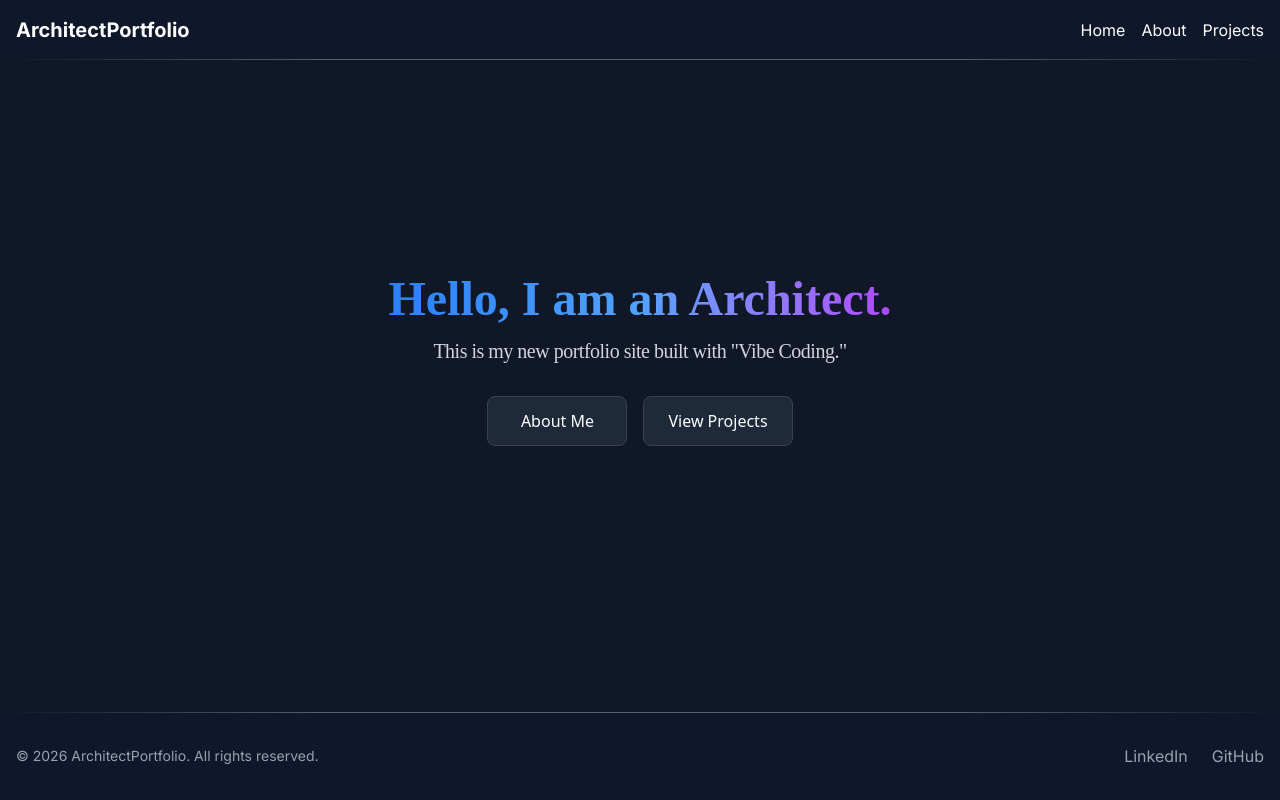
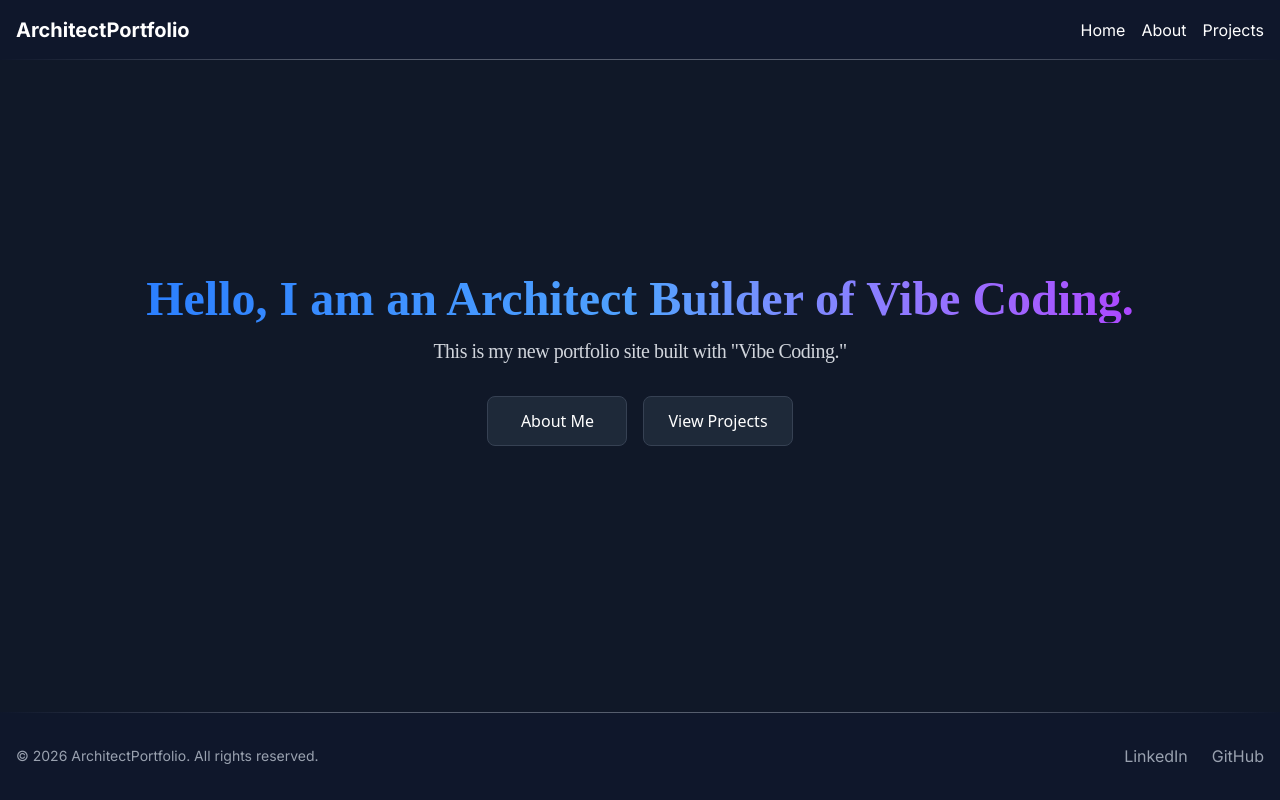
Before and after one commit to kenlimcw/VibeCodePortfolio1, a Next.js app: page / in a window 1280 px wide. Built offline with nearby package versions, Linux system fonts and the light colour scheme.

Commit message:
Updated content headline

```diff
--- a/src/app/page.tsx
+++ b/src/app/page.tsx
@@ -4,7 +4,7 @@ export default function Home() {
   return (
     <div className="flex flex-col items-center justify-center flex-1 p-10 bg-gray-900 text-white min-h-[calc(100vh-200px)]" style={{ fontFamily: "'Times New Roman', serif" }}>
       <h1 className="text-5xl font-bold mb-4 bg-gradient-to-r from-blue-500 via-blue-400 to-purple-500 bg-clip-text text-transparent text-center">
-        Hello, I am an Architect.
+        Hello, I am an Architect Builder of Vibe Coding.
       </h1>
       <p className="text-xl text-gray-300 mb-8 text-center tracking-tight leading-tight">
         This is my new portfolio site built with "Vibe Coding."
```
